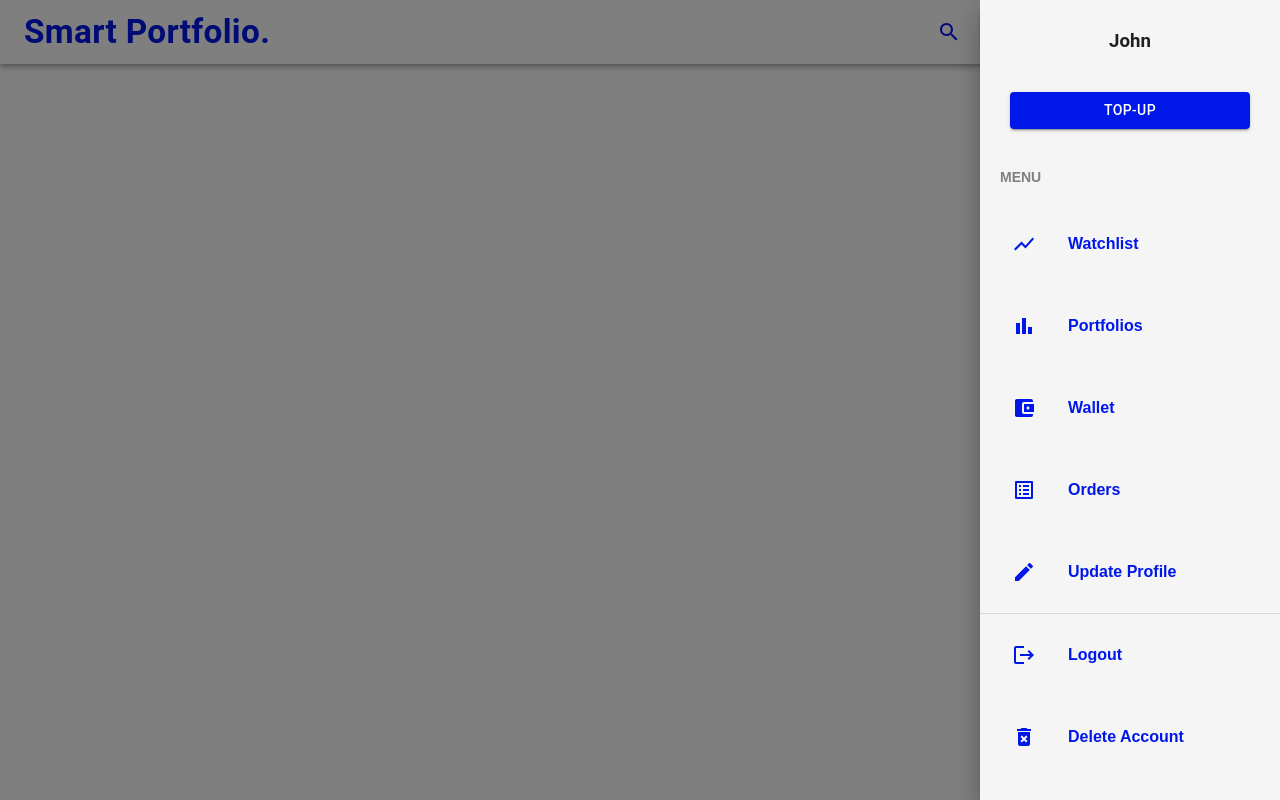
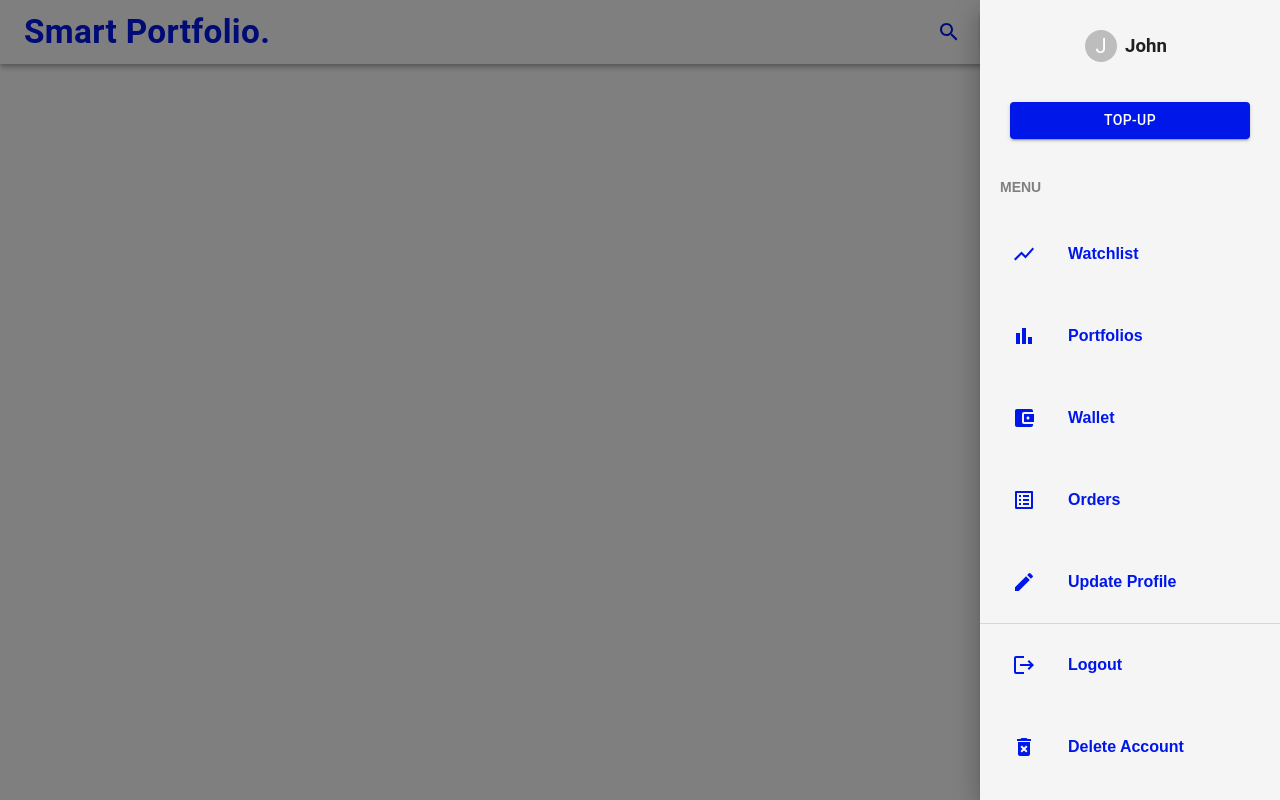
Before and after one commit to patrickpannn/FinAI, a React (Create React App) app in the folder frontend/: page /dashboard in a window 1280 px wide. Both pictures are taken after a click on the button 1227 px from the left and 32 px from the top of the page. Built offline with nearby package versions, Linux system fonts and the light colour scheme; no server answers.

Commit message:
add avatar

```diff
--- a/frontend/src/components/Sidebar.tsx
+++ b/frontend/src/components/Sidebar.tsx
@@ -8,7 +8,8 @@ import {
     Dialog,
     DialogTitle,
     DialogActions,
-    Button
+    Button,
+    Avatar,
 } from '@mui/material';
 import DeleteForeverIcon from '@mui/icons-material/DeleteForever';
 import BarChartIcon from '@mui/icons-material/BarChart';
@@ -99,8 +100,10 @@ const Sidebar: React.FC<Props> = ({
                     onClick={onClose}
                     onKeyDown={onClose}
                 >
-                    <h1 className={styles.username}>John</h1>
-
+                    <div className={styles.userInfo}>
+                        <Avatar sx={{ width: 32, height: 32 }}>J</Avatar>
+                        <h1 className={styles.username}>John</h1>
+                    </div>
                     <Stack className={styles.topup} direction="row">
                         <LargeButton
                             variant='contained'
--- a/frontend/src/styles/sideBar.style.ts
+++ b/frontend/src/styles/sideBar.style.ts
@@ -22,8 +22,7 @@ export const useStyles = makeStyles((theme: Theme) => createStyles({
         fontWeight: 700,
         fontFamily: '"Roboto","Helvetica","Arial",sans-serif',
         fontSize: '14pt',
-        textAlign: 'center',
-        margin: '30px 0',
+        margin: '0 8px',
     },
     topup: {
         justifyContent: 'center',
@@ -39,5 +38,11 @@ export const useStyles = makeStyles((theme: Theme) => createStyles({
     btnColor: {
         color: '#0017ea',
         fontWeight: 600,
+    },
+    userInfo: {
+        display: 'flex',
+        alignItems: 'center',
+        justifyContent: 'center',
+        margin: '30px 0',
     }
 }));
```
